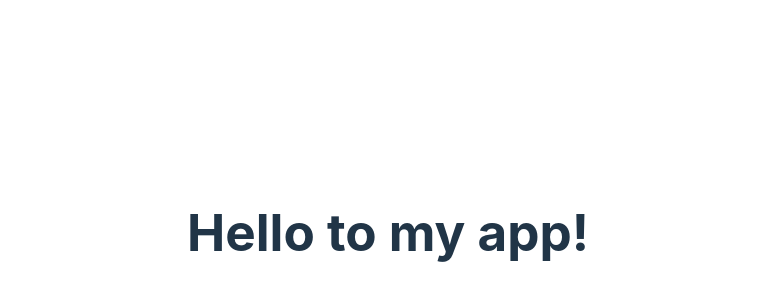
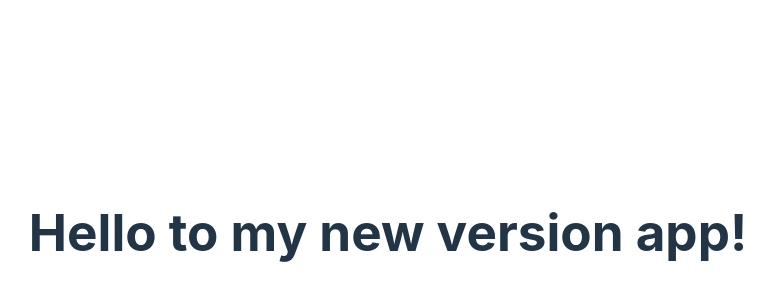
Before and after one commit to anglesson/hello-react, a React (Vite) app: page / in a window 1280 px wide. Shown: the part 168-468 px from the top of the page, without its empty margins (252-1026 px from the left). Built offline with nearby package versions, Linux system fonts and the light colour scheme.

Commit message:
feat: Add a new message

```diff
--- a/package.json
+++ b/package.json
@@ -1,7 +1,7 @@
 {
   "name": "hello-react",
   "private": true,
-  "version": "1.0.1",
+  "version": "2.0.0",
   "type": "module",
   "scripts": {
     "dev": "vite",
--- a/src/App.tsx
+++ b/src/App.tsx
@@ -5,7 +5,7 @@ function App() {
 
   return (
     <>
-      <h1>Hello to my app!</h1>
+      <h1>Hello to my new version app!</h1>
     </>
   )
 }
```
